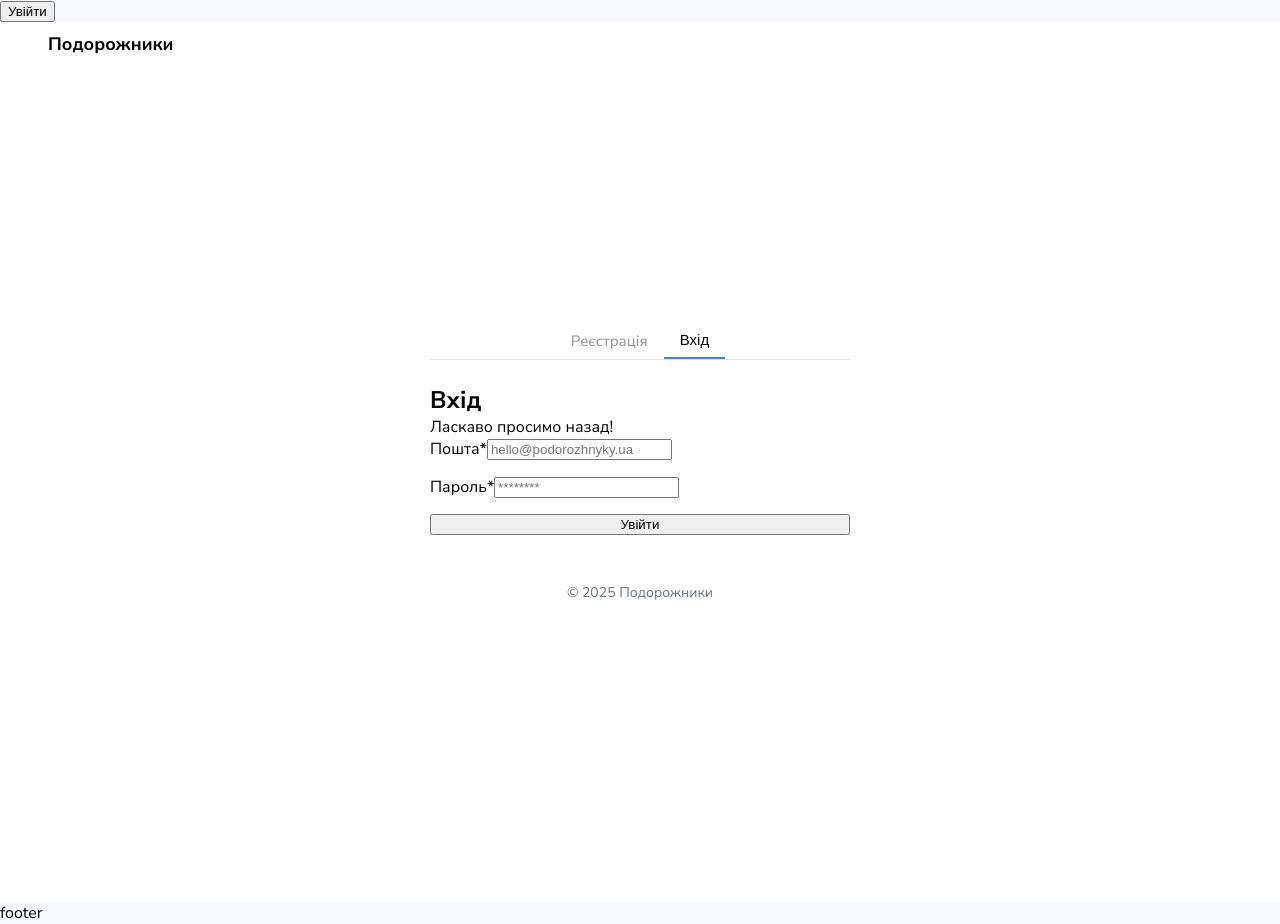
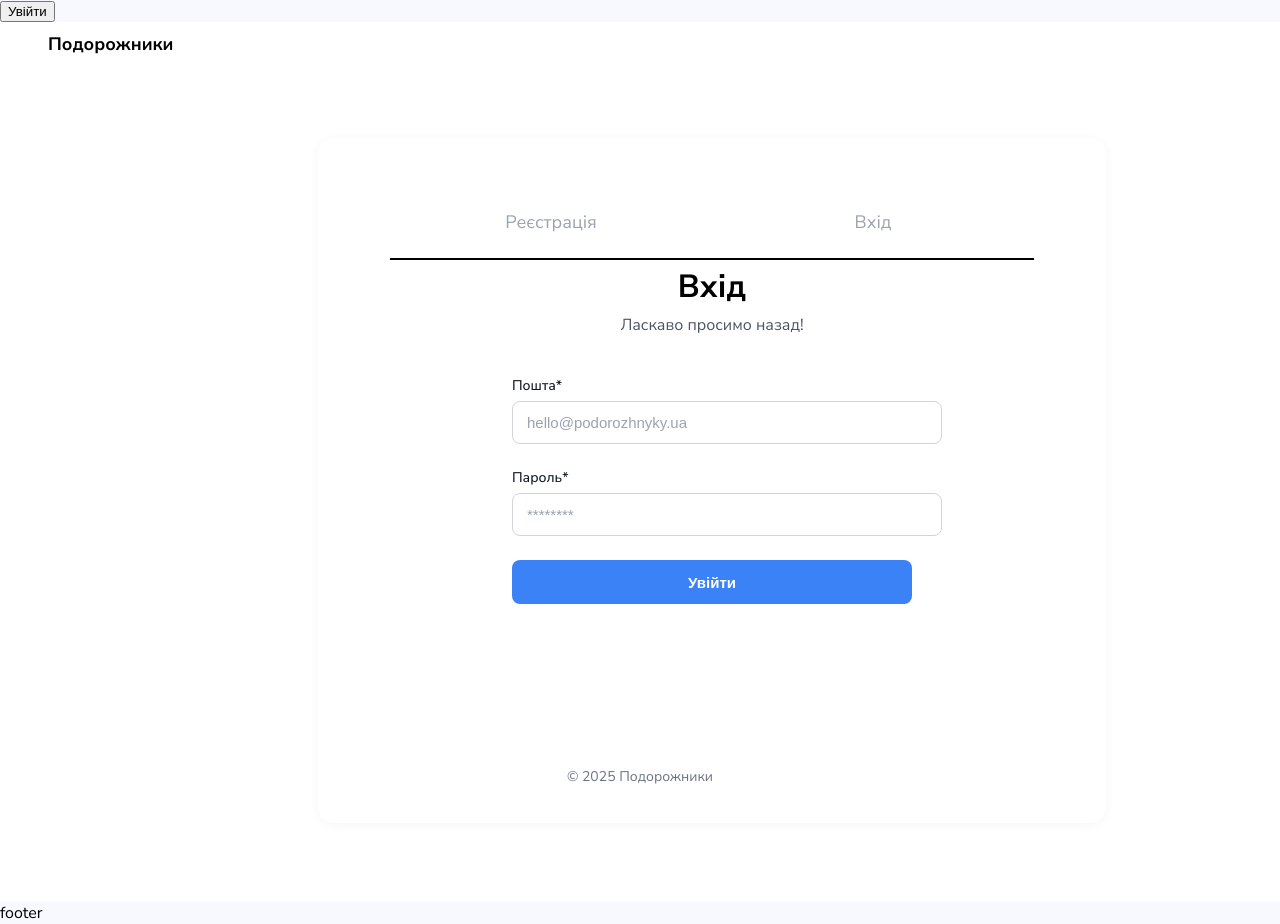
Before and after one commit to DDenysKoval/Travellers_Front, a Next.js app: page /auth/login in a window 1280 px wide. Built offline with nearby package versions, Linux system fonts and the light colour scheme.

Commit message:
форма готова, треба навести красу

```diff
--- a/app/(auth routes)/auth/AuthForm/AuthForm.module.css
+++ b/app/(auth routes)/auth/AuthForm/AuthForm.module.css
@@ -1,81 +1,110 @@
-.auth-form {
-  width: 100%;
+.content {
+  width: 644px;
+  height: 581px;
+  max-width: 644px;
   background: #fff;
   border-radius: 16px;
-  padding: 32px;
-  font-family: "Inter", sans-serif;
+  padding: 48px 72px 56px;
+  box-shadow: 0 2px 12px rgba(0, 0, 0, 0.04);
+  margin: 0 auto;
 }
 
-.tabs {
+.tabsWrapper {
+  width: 100%;
+  max-width: 644px;
+  margin: 0 auto;
   display: flex;
-  justify-content: center;
-  border-bottom: 1px solid #e5e5e5;
-  margin-bottom: 24px;
+  border-bottom: 2px solid #000000;
 }
 
 .tab {
+  flex: 1 1 50%;
+  display: flex;
+  justify-content: center;
+  align-items: center;
+  padding: 12px 24px;
+  height: 48px;
   background: none;
   border: none;
   outline: none;
-  font-size: 15px;
-  font-weight: 500;
-  color: #999;
-  padding: 8px 16px;
+  font-family: "Nunito Sans", sans-serif;
+  font-weight: 400;
+  font-size: 18px;
+  line-height: 150%;
+  color: #9ca3af;
   cursor: pointer;
   transition:
-    color 0.2s,
-    border-bottom 0.2s;
+    color 0.2s ease,
+    border-bottom-color 0.2s ease;
   text-decoration: none;
+}
+
+.tab:hover {
+  color: #374151;
 }
 
 .tab.active {
   color: #000;
-  border-bottom: 2px solid #3b82f6;
+  border-bottom-color: #9ca3af;
+}
+.authTitle {
+  text-align: center;
+  font-size: 32px;
+  font-weight: 700;
+  color: #000;
+  margin-top: 8px;
+  margin-bottom: 8px;
+  line-height: 1.2;
 }
 
-.auth-title {
+.authSubtitle {
   text-align: center;
-  font-size: 22px;
-  font-weight: 600;
-  margin-bottom: 4px;
-}
-
-.auth-subtitle {
-  text-align: center;
-  font-size: 14px;
-  color: #666;
-  margin-bottom: 24px;
+  font-size: 16px;
+  font-weight: 400;
+  color: #4b5563;
+  margin-bottom: 40px;
 }
 
 .form {
   display: flex;
   flex-direction: column;
-  gap: 16px;
+  gap: 24px;
+  width: 100%;
+  max-width: 400px;
+  margin: 0 auto;
 }
 
-.form-group {
+.formGroup {
   display: flex;
   flex-direction: column;
+  gap: 6px;
 }
 
-.form-group label {
+.formGroup label {
   font-size: 14px;
-  color: #444;
-  margin-bottom: 6px;
+  font-weight: 500;
+  color: #111827;
 }
 
-.form-group input {
+.input {
+  width: 100%;
   border: 1px solid #d1d5db;
   border-radius: 8px;
-  padding: 10px 12px;
-  font-size: 14px;
+  padding: 12px 14px;
+  font-size: 15px;
   outline: none;
+  color: #111827;
+  background-color: #fff;
   transition:
-    border-color 0.2s,
-    box-shadow 0.2s;
+    border-color 0.2s ease,
+    box-shadow 0.2s ease;
 }
 
-.form-group input:focus {
+.input::placeholder {
+  color: #9ca3af;
+}
+
+.input:focus {
   border-color: #3b82f6;
   box-shadow: 0 0 0 2px rgba(59, 130, 246, 0.2);
 }
@@ -83,22 +112,27 @@
 .error {
   color: #e11d48;
   font-size: 13px;
-  margin-top: 4px;
+  margin-top: 2px;
 }
 
-.submit-btn {
+.submitBtn {
   width: 100%;
+  height: 44px;
   background-color: #3b82f6;
   color: #fff;
   border: none;
   border-radius: 8px;
-  padding: 10px;
   font-size: 15px;
-  font-weight: 500;
+  font-weight: 600;
   cursor: pointer;
-  transition: background-color 0.2s;
+  transition: background-color 0.25s ease;
 }
 
-.submit-btn:hover {
+.submitBtn:hover {
   background-color: #2563eb;
 }
+
+.submitBtn:disabled {
+  opacity: 0.6;
+  cursor: not-allowed;
+}
--- a/app/(auth routes)/auth/AuthForm/LoginForm.tsx
+++ b/app/(auth routes)/auth/AuthForm/LoginForm.tsx
@@ -6,6 +6,7 @@ import * as Yup from "yup";
 import toast from "react-hot-toast";
 import Link from "next/link";
 import styles from "./AuthForm.module.css";
+import { title } from "process";
 
 interface LoginValues {
   email: string;
@@ -56,12 +57,14 @@ export default function LoginForm() {
   };
 
   return (
-    <div className={styles.authForm}>
-      <div className={styles.tabs}>
+    <div className={styles.content}>
+      <div className={styles.tabsWrapper}>
         <Link href="/auth/register" className={styles.tab}>
           Реєстрація
         </Link>
-        <button className={`${styles.tab} ${styles.active}`}>Вхід</button>
+        <Link href="/auth/login" className={styles.tab}>
+          Вхід
+        </Link>
       </div>
 
       <h2 className={styles.authTitle}>Вхід</h2>
--- a/app/(auth routes)/auth/AuthForm/RegistrationForm.tsx
+++ b/app/(auth routes)/auth/AuthForm/RegistrationForm.tsx
@@ -59,8 +59,10 @@ export default function RegistrationForm() {
 
   return (
     <div className={styles.authForm}>
-      <div className={styles.tabs}>
-        <button className={`${styles.tab} ${styles.active}`}>Реєстрація</button>
+      <div className={styles.tabsWrapper}>
+        <Link href="/auth/register" className={styles.tab}>
+          Реєстрація
+        </Link>
         <Link href="/auth/login" className={styles.tab}>
           Вхід
         </Link>
--- a/app/(auth routes)/auth/layout.module.css
+++ b/app/(auth routes)/auth/layout.module.css
@@ -27,8 +27,9 @@
 }
 
 .authContainer {
-  width: 100%;
-  max-width: 420px;
+  width: 644px;
+  height: 581px;
+  max-width: 644px;
 }
 
 .authFooter {
```
